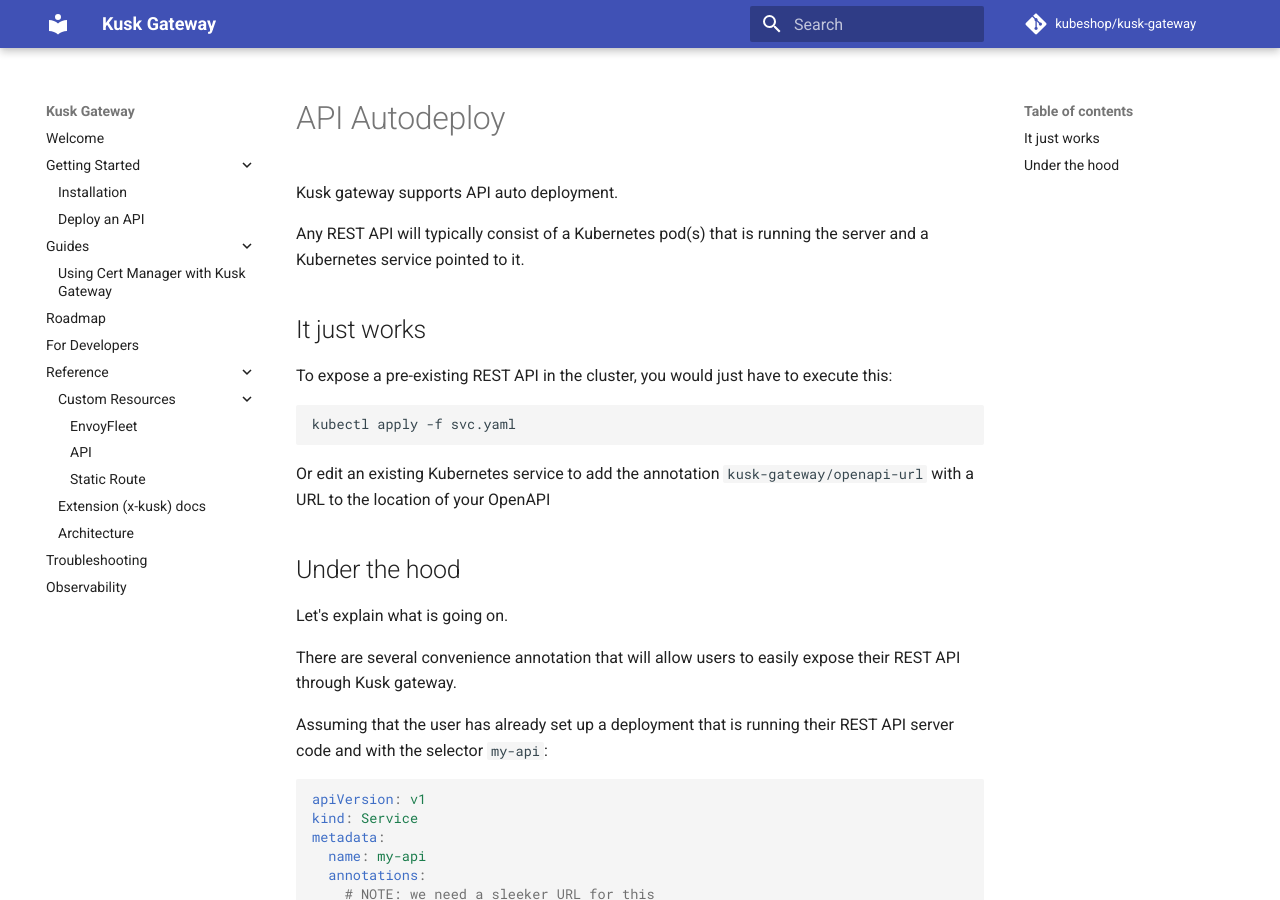
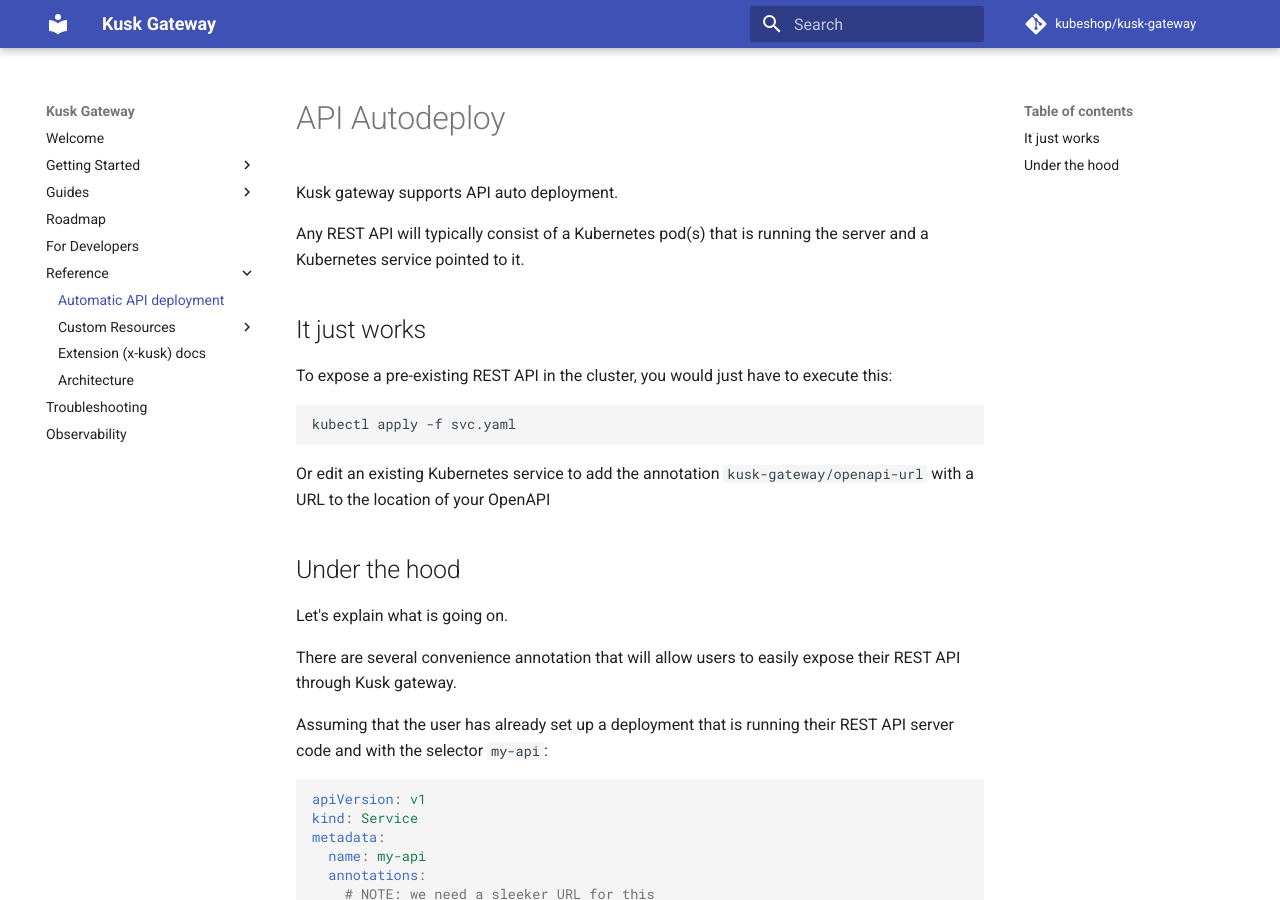
Before and after one commit to kubeshop/kusk-gateway, an MkDocs documentation site: the page built from docs/reference/automatic-api-deployment.md, in a window 1280 px wide and 900 px high. Built offline with MkDocs 1.6.1 and Material for MkDocs 9.7.7, drawn with Linux system fonts in a browser that asks for light colours; comment, search, counter and statistics services are not loaded; some of the changed lines change nothing that is shown.

Commit message:
Change autodeploy to automatic-api-deployment

````diff
--- a/docs/autodeploy.md
+++ b/docs/reference/automatic-api-deployment.md
@@ -57,7 +57,7 @@
 ```
 
 Once the service is deployed to a cluster Kusk gateway will pick it up and create an API resource.
-Annotation `kusk-gateway/openapi-url` contains URL to OpenAPI spec for the user. Provided API may or may not contain `x-kusk` [extension](reference/extension.md) so the reconciler will check if `x-kusk` extension is present and:
+Annotation `kusk-gateway/openapi-url` contains URL to OpenAPI spec for the user. Provided API may or may not contain `x-kusk` [extension](extension.md) so the reconciler will check if `x-kusk` extension is present and:
    * if not present controller will add it and point upstream to the newly created service
 ```yaml
 x-kusk:
--- a/mkdocs.yml
+++ b/mkdocs.yml
@@ -12,8 +12,8 @@
   highlightjs: true
   hljs_languages:
     - yaml
-  features:
-    - navigation.expand
+  # features:
+  #   - navigation.expand
 nav:
   - Welcome: index.md
   - 'Getting Started':
@@ -24,6 +24,7 @@
   - Roadmap: roadmap.md
   - For Developers: development.md
   - 'Reference':
+    - Automatic API deployment: 'reference/automatic-api-deployment.md'
     - 'Custom Resources':
       - 'EnvoyFleet': reference/customresources/envoyfleet.md
       - 'API': reference/customresources/api.md
````
